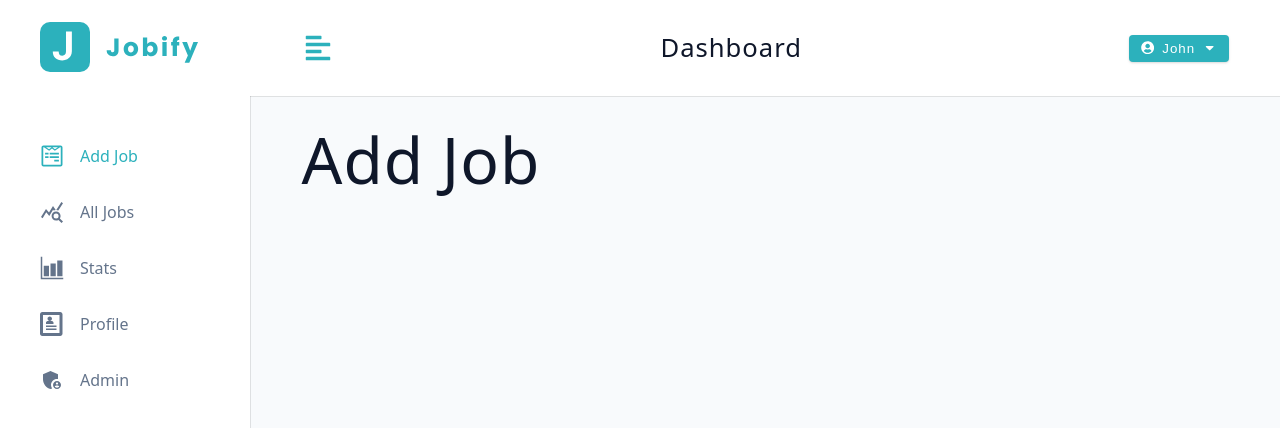
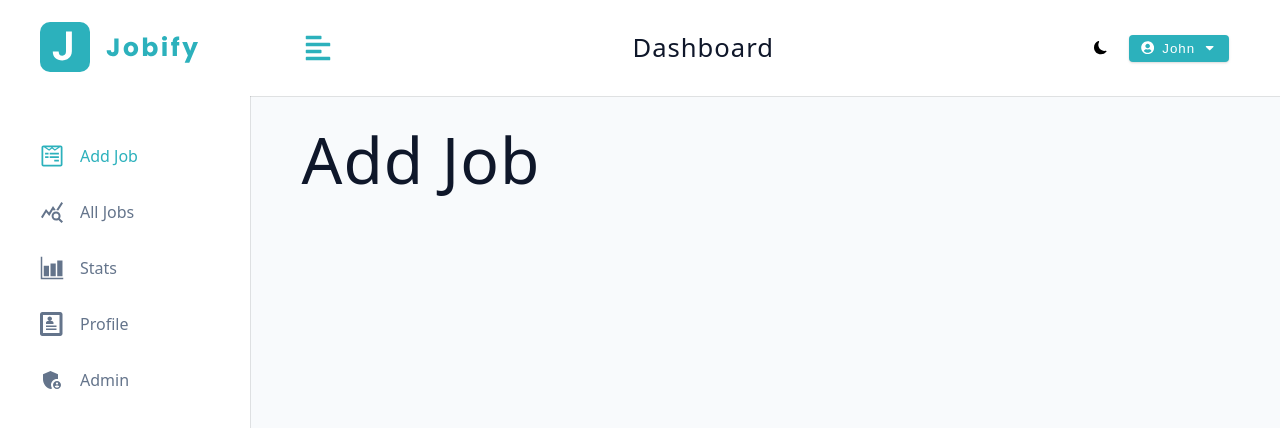
Before and after one commit to faizzamri/client-app, a React (Vite) app: page /dashboard in a window 1280 px wide. Shown: the top 428 px of the page. Built offline with nearby package versions, Linux system fonts and the light colour scheme.

Commit message:
dark theme functionality

```diff
--- a/src/App.jsx
+++ b/src/App.jsx
@@ -1,6 +1,13 @@
 import { createBrowserRouter, RouterProvider } from "react-router-dom";
 import { HomeLayout, Landing, Register, Login, DashboardLayout, Error, AddJob, Stats, AllJobs, Profile, Admin } from "./pages";
 import React from "react";
+
+export const checkDefaultTheme = () => {
+  const isDarkTheme = localStorage.getItem('dark-theme') === 'true'
+  document.body.classList.toggle('dark-theme', isDarkTheme)
+  return isDarkTheme
+}
+
 const router = createBrowserRouter([
   {
     path: "/",
--- a/src/components/Navbar.jsx
+++ b/src/components/Navbar.jsx
@@ -4,6 +4,7 @@
 import Logo from './Logo'
 import { useDashboardContext } from '../pages/DashboardLayout'
 import LogoutContainer from './LogoutContainer'
+import ThemeToggle from './ThemeToggle'
 
 const Navbar = () => {
   const { toggleSidebar } = useDashboardContext()
@@ -12,7 +13,7 @@
       <div className="nav-center">
         <button type='button' className="toggle-btn" onClick={toggleSidebar}><FaAlignLeft /></button>
         <div><Logo /><h4 className="logo-text">dashboard</h4></div>
-        <div className="btn-container"><LogoutContainer /></div>
+        <div className="btn-container"><ThemeToggle/><LogoutContainer /></div>
       </div>
     </Wrapper>
   )
--- /dev/null
+++ b/src/components/ThemeToggle.jsx
@@ -0,0 +1,15 @@
+import React from 'react'
+import { BsFillSunFill, BsFillMoonFill } from 'react-icons/bs';
+import Wrapper from '../assets/wrappers/ThemeToggle';
+import { useDashboardContext } from '../pages/DashboardLayout';
+
+const ThemeToggle = () => {
+    const { isDarkTheme, toggleDarkTheme } = useDashboardContext()
+  return (
+    <Wrapper onClick={toggleDarkTheme}>
+      {isDarkTheme ? <BsFillSunFill className='toggle-icon'/> : <BsFillMoonFill/>}
+    </Wrapper>
+  )
+}
+
+export default ThemeToggle
--- a/src/pages/DashboardLayout.jsx
+++ b/src/pages/DashboardLayout.jsx
@@ -2,16 +2,22 @@
 import { Outlet } from 'react-router-dom'
 import Wrapper from '../assets/wrappers/Dashboard'
 import { BigSidebar, Navbar, SmallSidebar } from '../components'
+import { checkDefaultTheme } from '../App'
+const DashboardContext = createContext()
 
-const DashboardContext = createContext()
 
 const DashboardLayout = () => {
   //temp
   const user = { name: 'john' }
   const [showSidebar, setShowSidebar] = useState(false)
-  const [isDarkTheme, setIsDarkTheme] = useState(false)
+  const [isDarkTheme, setIsDarkTheme] = useState(checkDefaultTheme())
 
-  const toggleDarkTheme = () => { setIsDarkTheme(!isDarkTheme) }
+  const toggleDarkTheme = () => {
+    const newDarkTheme = !isDarkTheme
+    setIsDarkTheme(newDarkTheme)
+    document.body.classList.toggle('dark-theme', newDarkTheme)
+    localStorage.setItem('dark-theme', newDarkTheme)
+   }
   const toggleSidebar = () => { setShowSidebar(!showSidebar) }
   const logoutUser = () => { console.log('logout user') }
   return (
```
